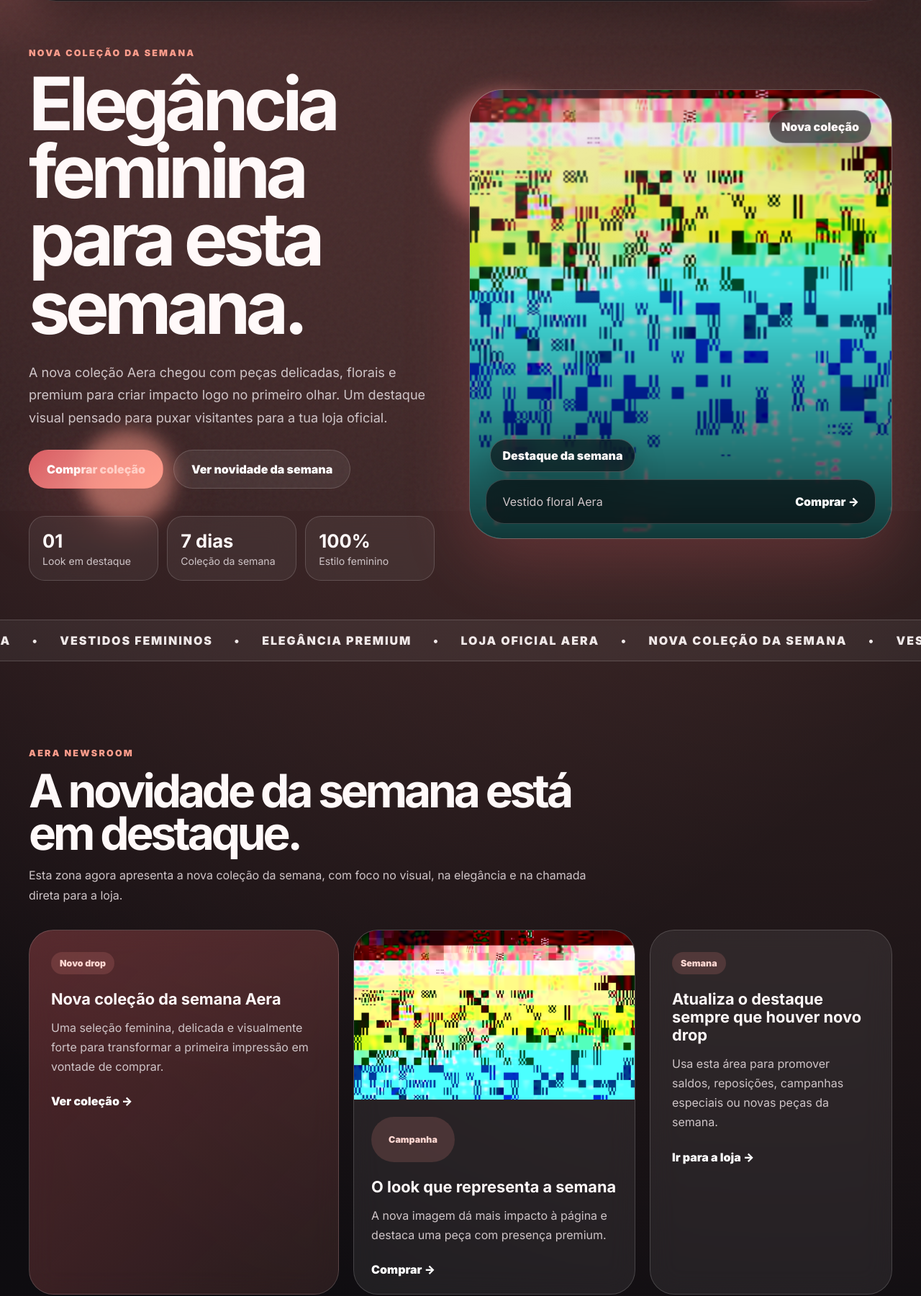
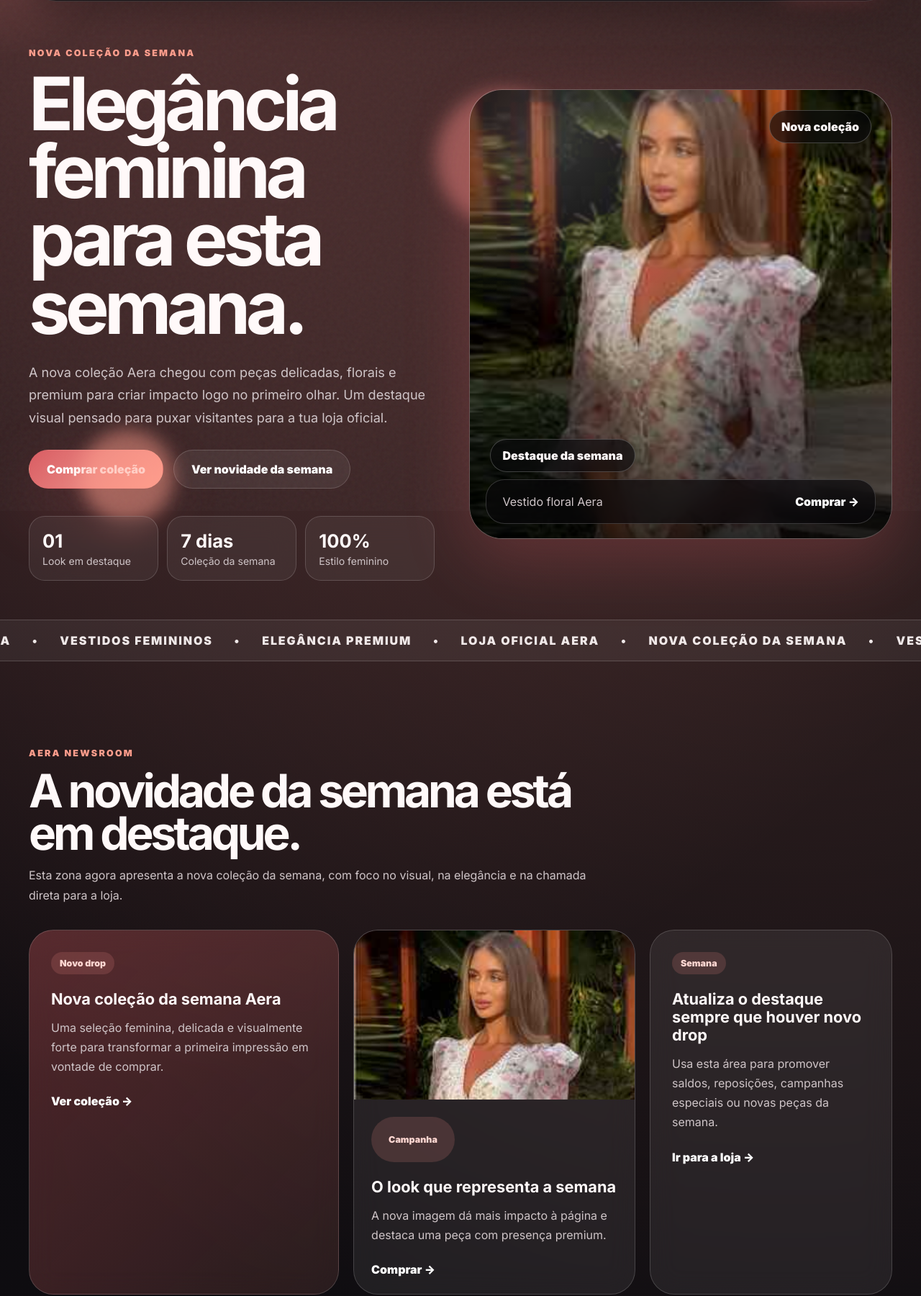
Before and after one commit to rduarte1512/aera, a plain HTML site: page index.html in a window 1280 px wide. Shown: the part 90-1891 px from the top of the page at 72% size. Drawn offline with Linux system fonts and the light colour scheme.

Commit message:
Corrigir imagem da nova coleção

```diff
--- a/index.html
+++ b/index.html
@@ -56,7 +56,7 @@
       </div>
 
       <div class="hero-card" aria-label="Nova coleção Aera em destaque" id="produto">
-        <img class="product-img" src="assets/nova-colecao-semana.jpg" alt="Nova coleção da semana Aera com vestido floral" style="object-position: center top;" />
+        <img class="product-img" src="assets/nova-colecao-semana-fix.jpg" alt="Nova coleção da semana Aera com vestido floral" style="object-position: center top;" />
         <div class="image-overlay"></div>
         <div class="floating-badge badge-top">Nova coleção</div>
         <div class="floating-badge badge-bottom">Destaque da semana</div>
@@ -90,7 +90,7 @@
         </article>
 
         <article class="news-card image-card">
-          <img src="assets/nova-colecao-semana.jpg" alt="Vestido floral da nova coleção Aera" style="object-position: center top;" />
+          <img src="assets/nova-colecao-semana-fix.jpg" alt="Vestido floral da nova coleção Aera" style="object-position: center top;" />
           <div>
             <div class="news-tag">Campanha</div>
             <h3>O look que representa a semana</h3>
@@ -135,7 +135,7 @@
 
     <section class="product-showcase section-hidden">
       <div class="showcase-image">
-        <img src="assets/nova-colecao-semana.jpg" alt="Imagem da nova coleção da semana Aera" style="object-position: center top;" />
+        <img src="assets/nova-colecao-semana-fix.jpg" alt="Imagem da nova coleção da semana Aera" style="object-position: center top;" />
       </div>
       <div class="showcase-copy">
         <p class="eyebrow">Nova coleção</p>
```
Also changed, not shown: README.txt, assets/nova-colecao-semana-fix.jpg (added), assets/nova-colecao-semana.jpg (deleted).
